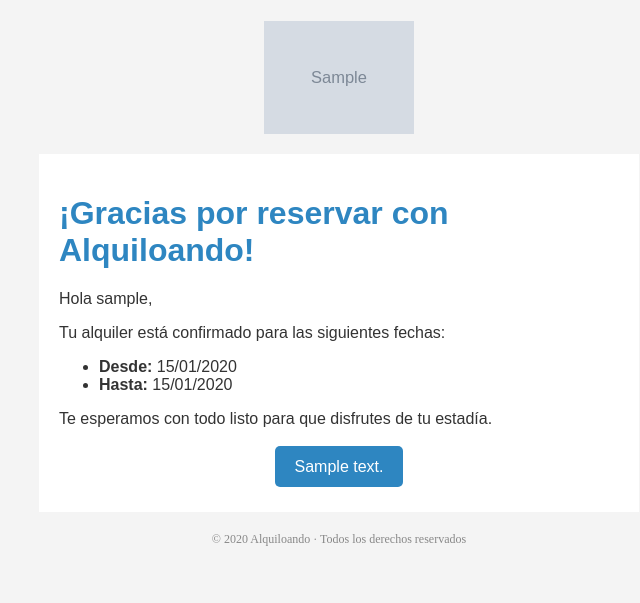
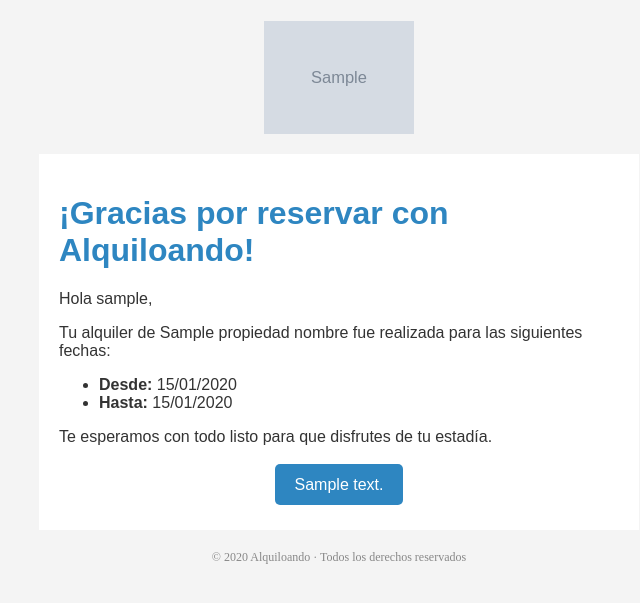
Before and after one commit to Francogrch/trinity-back, a Flask app: template src/web/templates/reserva_creada_inquilino.html in a window 1280 px wide. Shown: the top 603 px of the page, without its empty margins (301-941 px from the left). Run offline with Flask 3, Linux system fonts and the light colour scheme; the template is opened without the code that fills it: most values are stand-ins (such as "Sample title", 1, 10 or a date in 2020); grey boxes marked "Sample" are stand-in pictures.

Commit message:
Fix email a inquilino

```diff
--- a/src/models/email.py
+++ b/src/models/email.py
@@ -15,6 +15,7 @@ def send_reserva_creada_inquilino(reserva):
     html_body = render_template(
         'reserva_creada_inquilino.html',
         user_name=reserva.inquilino.nombre,
+        propiedad_nombre=reserva.propiedad.nombre,
         fecha_inicio=reserva.fecha_inicio,
         fecha_fin=reserva.fecha_fin,
         logo_url=logo_url,
--- a/src/web/templates/reserva_creada_inquilino.html
+++ b/src/web/templates/reserva_creada_inquilino.html
@@ -6,7 +6,7 @@
 
 {% block content %}
 <p>Hola {{ user_name }},</p>
-<p>Tu alquiler está confirmado para las siguientes fechas:</p>
+<p>Tu alquiler de {{ propiedad_nombre }} fue realizada para las siguientes fechas:</p>
 <ul>
   <li><strong>Desde:</strong> {{ fecha_inicio | datetimeformat }}</li>
   <li><strong>Hasta:</strong> {{ fecha_fin | datetimeformat }}</li>
```
